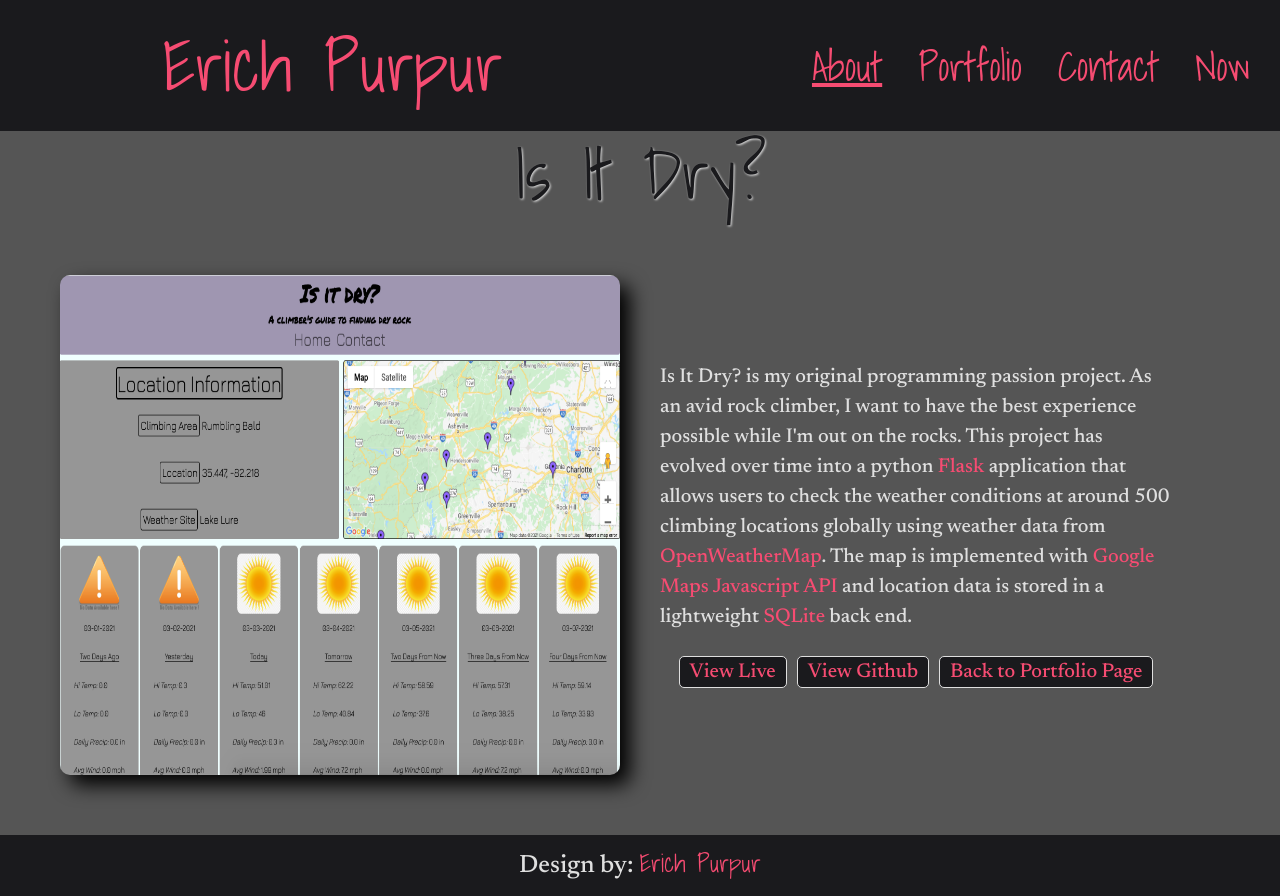
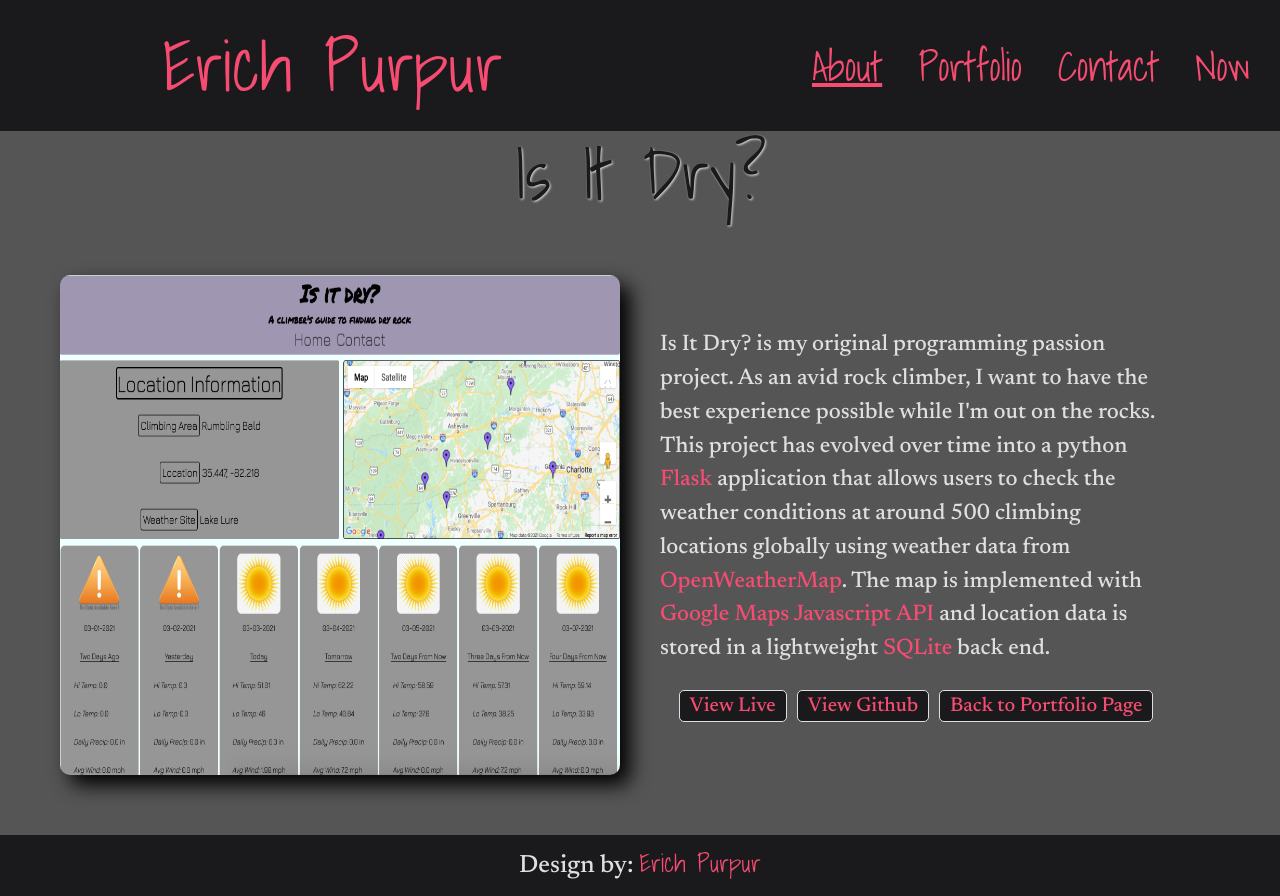
Before and after one commit to epurpur/ReactPortfolio, a React (Create React App) app: page /isitdry in a window 1280 px wide. Built offline with nearby package versions, Linux system fonts and the light colour scheme.

Commit message:
increasing font size of SingleProject description

```diff
--- a/src/App.css
+++ b/src/App.css
@@ -216,7 +216,7 @@ nav .navbar-nav li a {
 #singleProjectText {
   color: var(--font-cream);
   font-family: var(--text-normal);
-  font-size: 20px;
+  font-size: 22.5px;
 }
 
 #projectLinks {
```
